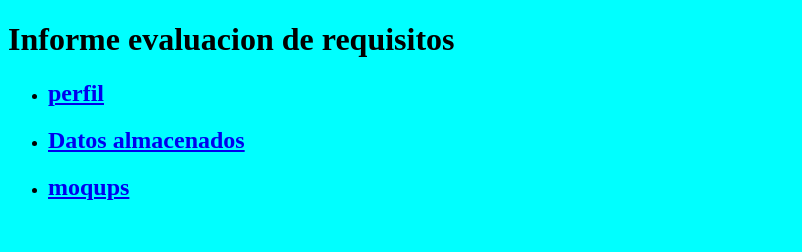
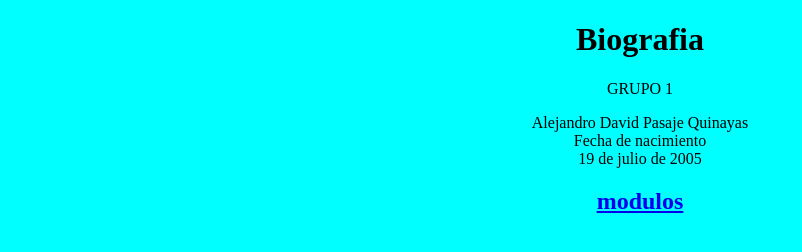
Before and after one commit to alejandroDpAL/requisitos, a plain HTML site: page index.html in a window 1280 px wide. Shown: the whole page, without its empty margins (0-802 px from the left). Drawn offline with Linux system fonts and the light colour scheme.

Commit message:
add fuentes

```diff
--- a/index.html
+++ b/index.html
@@ -4,7 +4,7 @@
     <meta charset="UTF-8">
     <meta http-equiv="X-UA-Compatible" content="IE=edge">
     <meta name="viewport" content="width=device-width, initial-scale=1.0">
-    <title>Informe evaluacion de requisitos</title>
+    <title>Biografia</title>
     <style>
         body {
             background-color: aqua;
@@ -14,11 +14,17 @@
     </style>
 </head>
 <body>
-    <h1>Informe evaluacion de requisitos</h1>
-    <ul>
-    <li><a href="perfil.html"><h2>perfil</h2></a></li>
-    <li><a href="datosalmacenados.html"><h2>Datos almacenados</h2></a></li>
-    <li><a href="moqups.html"><h2>moqups</h2></a></li>
-</ul>
+<center>
+    <h1>Biografia</h1>
+    <p>
+        GRUPO 1
+       <div> Alejandro David Pasaje Quinayas</div>
+       <div>Fecha de nacimiento</div>
+       <div>19 de julio de 2005</div>
+    </p>
+
+    <a href="biografia.html"><h2>modulos</h2></a>
+
+</center>
 </body>
 </html>
```
Also changed, not shown: biografia.html (renamed from bibliografia.html, +6 -12 lines).
